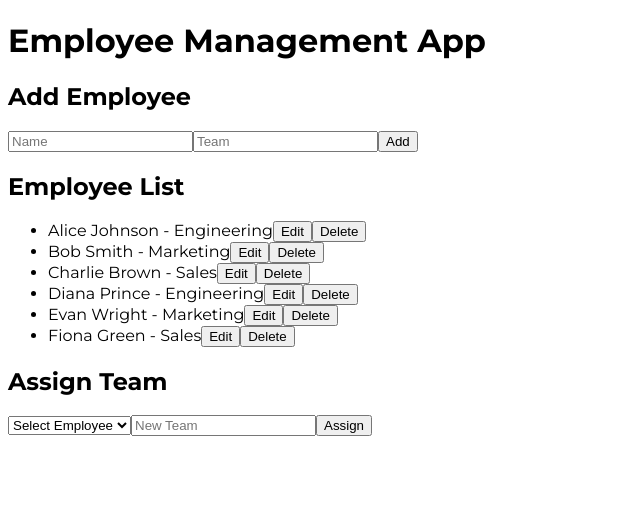
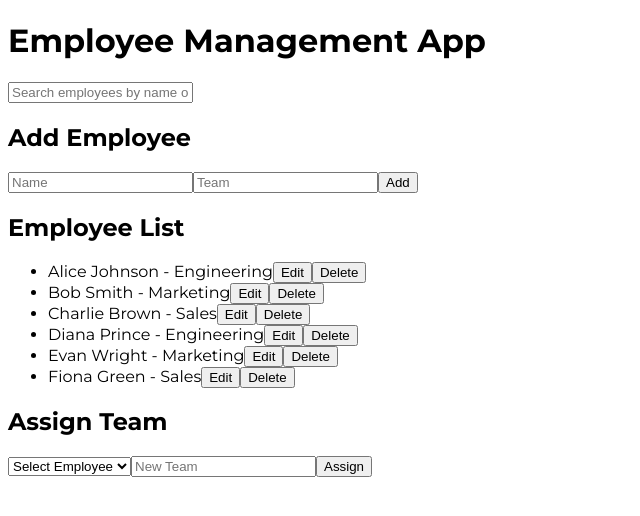
Before and after one commit to SinghAstra/UnderstandX, a React (Create React App) app in the folder client/: page / in a window 1280 px wide. Shown: the top 516 px of the page, without its empty margins (0-640 px from the left). Built offline with nearby package versions, Linux system fonts and the light colour scheme; a web font is replaced by a local one.

Commit message:
Filter/Search Employees: Added a search bar to filter employees by name or team.

```diff
--- a/client/src/App.js
+++ b/client/src/App.js
@@ -8,6 +8,7 @@
 function App() {
   const [employees, setEmployees] = useState(employeeData);
   const [editingEmployee, setEditingEmployee] = useState(null);
+  const [searchTerm, setSearchTerm] = useState("");
 
   const addEmployee = (employee) => {
     setEmployees([{ ...employee, id: employees.length + 1 }, ...employees]);
@@ -36,6 +37,12 @@
     setEditingEmployee(null);
   };
 
+  const filteredEmployees = employees.filter(
+    (employee) =>
+      employee.name.toLowerCase().includes(searchTerm.toLowerCase()) ||
+      employee.team.toLowerCase().includes(searchTerm.toLowerCase())
+  );
+
   return (
     <div>
       <h1>Employee Management App</h1>
@@ -43,9 +50,15 @@
         <EditEmployee employee={editingEmployee} onUpdate={updateEmployee} />
       ) : (
         <>
+          <input
+            type="text"
+            placeholder="Search employees by name or team"
+            value={searchTerm}
+            onChange={(e) => setSearchTerm(e.target.value)}
+          />
           <AddEmployee onAdd={addEmployee} />
           <EmployeeList
-            employees={employees}
+            employees={filteredEmployees}
             onDelete={deleteEmployee}
             onEdit={setEditingEmployee}
           />
```
